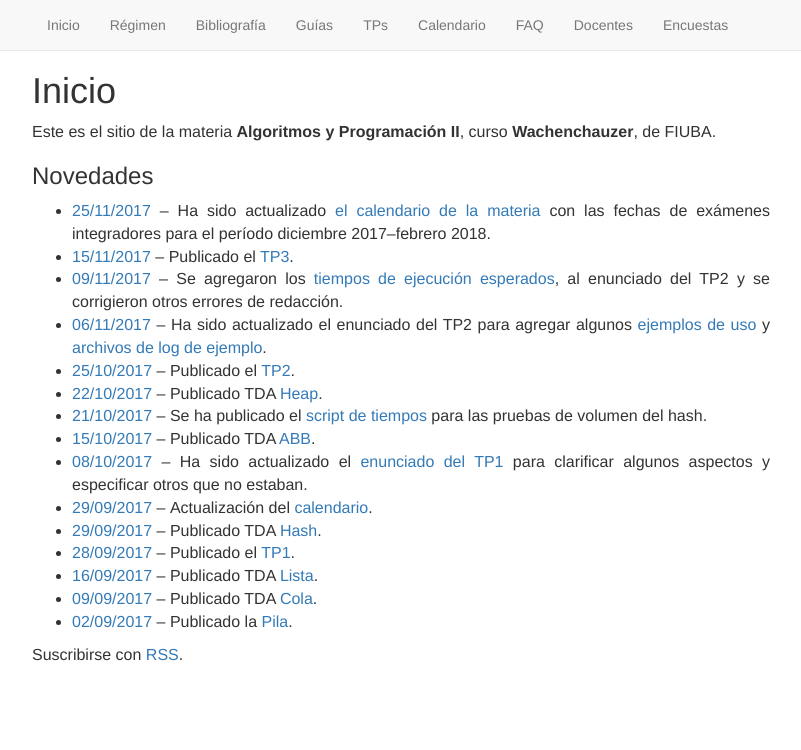
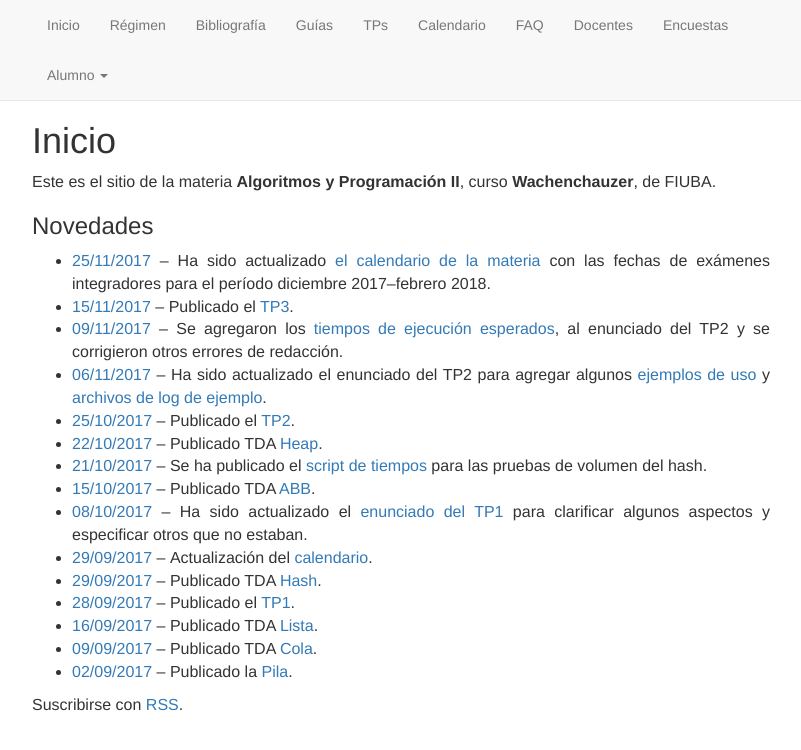
Before and after one commit to algoritmos-rw/algoritmos, a Jekyll site: the page built from static/00_index.md, in a window 1280 px wide. Shown: the top 750 px of the page, without its empty margins (239-1040 px from the left). Built offline with Jekyll 4.4.1, drawn with Linux system fonts in a browser that asks for light colours; our own code applies the rules of GitHub Pages for plain Markdown files.

Commit message:
Agrego dropdown de alumno: Entregas y notas

```diff
--- a/_includes/header.html
+++ b/_includes/header.html
@@ -23,6 +23,14 @@
             <li><a href="{{ '/faq/' | relative_url }}">FAQ</a></li>
             <li><a href="{{ '/docentes/' | relative_url }}">Docentes</a></li>
             <li><a href="{{ '/encuestas/' | relative_url }}">Encuestas</a></li>
+            <li class="dropdown">
+              <a class="dropdown-toggle" data-toggle="dropdown">Alumno
+                <span class="caret"></span></a>
+              <ul class="dropdown-menu">
+                <li><a href="https://algoritmos7541-rw.tk/entregas">Entregas</a></li>
+                <li><a href="https://algoritmos7541-rw.tk/notas/">Notas</a></li>
+              </ul>
+            </li>
           </ul>
         </div>
       </div>
```
